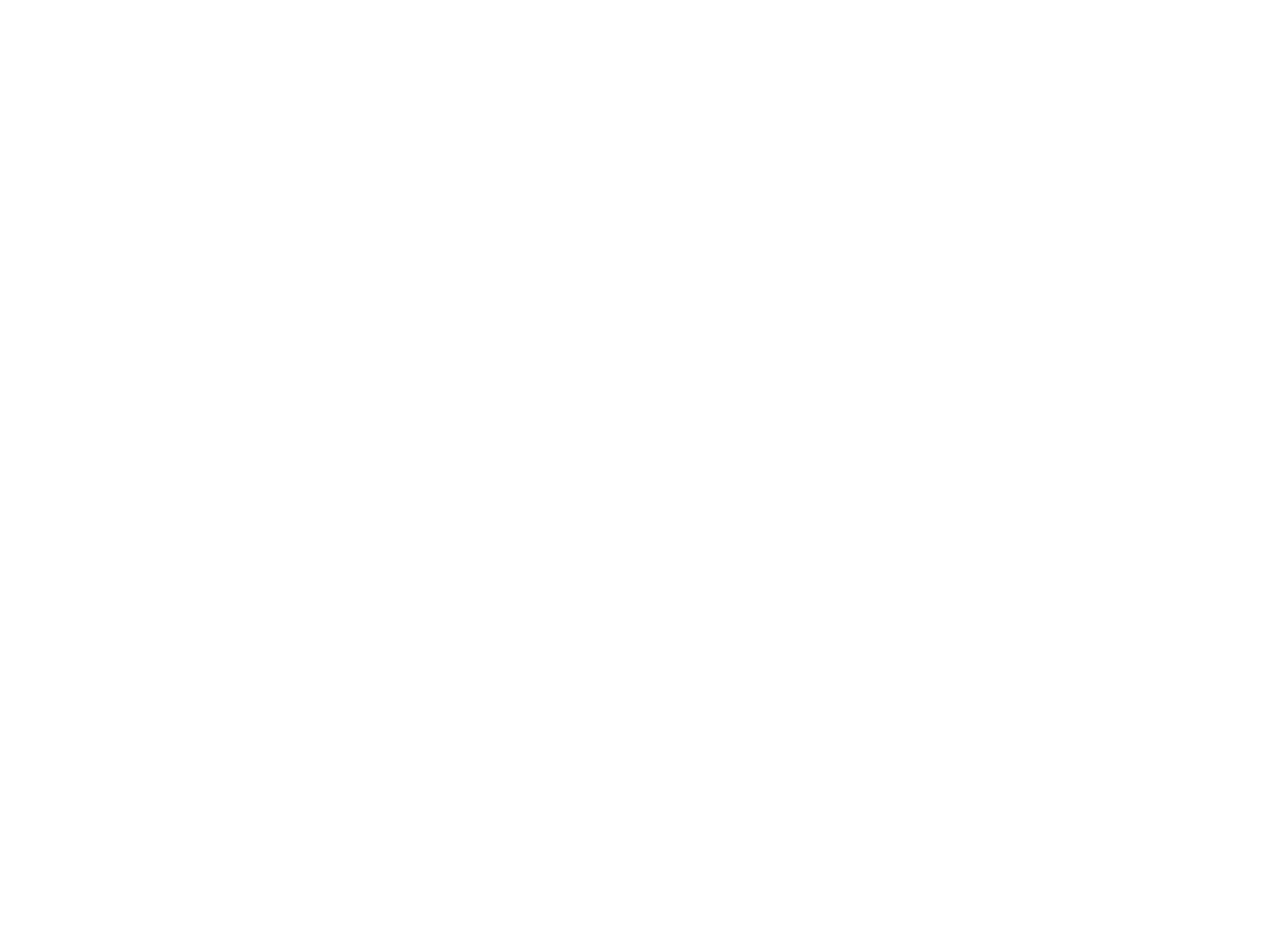
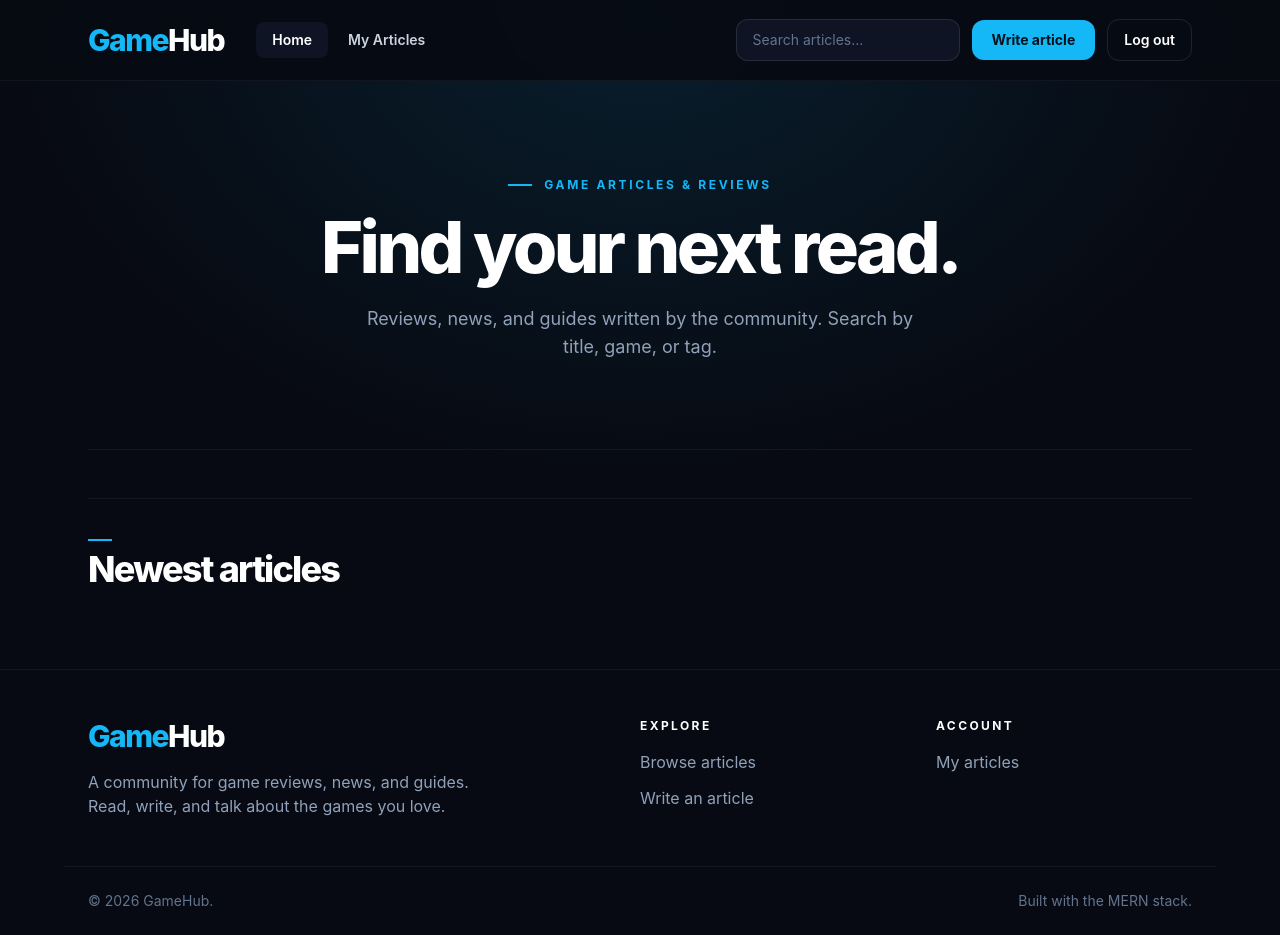
Before and after one commit to sasinduKavishka-123/Article-Site-Web, a React (Vite) app: page / in a window 1280 px wide. Before the commit the page ends 800 px from the top, so only its background shows below. Built offline with nearby package versions, Linux system fonts and the light colour scheme.

Commit message:
develop mainlayout and home page

```diff
--- /dev/null
+++ b/src/components/layout/Footer.tsx
@@ -0,0 +1,34 @@
+import { Link } from "react-router-dom";
+import { Logo } from "../AuthLayout";
+
+export default function Footer() {
+  return (
+    <footer className="mt-20 border-t border-white/5">
+      <div className="mx-auto grid max-w-6xl gap-10 px-6 py-12 md:grid-cols-[2fr_1fr_1fr]">
+        <div>
+          <Logo />
+          <p className="mt-4 max-w-sm text-slate-400">
+            A community for game reviews, news, and guides. Read, write, and talk about the games you love.
+          </p>
+        </div>
+        <div>
+          <p className="text-xs font-bold uppercase tracking-[0.2em]">Explore</p>
+          <ul className="mt-4 space-y-3 text-slate-400">
+            <li><Link to="/" className="hover:text-white">Browse articles</Link></li>
+            <li><Link to="/articles/new" className="hover:text-white">Write an article</Link></li>
+          </ul>
+        </div>
+        <div>
+          <p className="text-xs font-bold uppercase tracking-[0.2em]">Account</p>
+          <ul className="mt-4 space-y-3 text-slate-400">
+            <li><Link to="/my-articles" className="hover:text-white">My articles</Link></li>
+          </ul>
+        </div>
+      </div>
+      <div className="mx-auto flex max-w-6xl flex-wrap justify-between gap-2 border-t border-white/5 px-6 py-6 text-sm text-slate-500">
+        <span>© {new Date().getFullYear()} GameHub.</span>
+        <span>Built with the MERN stack.</span>
+      </div>
+    </footer>
+  );
+}
--- /dev/null
+++ b/src/components/layout/MainLayout.tsx
@@ -0,0 +1,21 @@
+import { Outlet } from "react-router-dom"
+import Navbar from "./Navbar"
+import Footer from "./Footer"
+
+export default function MainLayout() {
+    return (
+        <div className="">
+            <div
+                aria-hidden="true"
+                className="pointer-events-none absolute inset-x-0 top-0 h-[480px] bg-[radial-gradient(ellipse_at_top,rgba(20,184,246,0.12),transparent_70%)]"
+            />
+            <div className="relative">
+                <Navbar />
+                <main className="mx-auto max-w-6xl px-6 pt-10">
+                    <Outlet />
+                </main>
+                <Footer />
+            </div>
+        </div>
+    )
+}
--- /dev/null
+++ b/src/components/layout/Navbar.tsx
@@ -0,0 +1,87 @@
+import { Link, NavLink, useNavigate } from "react-router-dom";
+import { Logo } from "../AuthLayout";
+import { useState } from "react";
+
+const linkClass = ({ isActive }: { isActive: boolean }) =>
+  `rounded-lg px-4 py-2 text-sm font-semibold transition ${
+    isActive ? "bg-card text-white" : "text-slate-300 hover:text-white"
+  }`;
+
+export default function Navbar() {
+    const navigate = useNavigate();
+    const [open, setOpen] = useState(false);
+    const [q, setQ] = useState("");
+
+    const onSearch = () =>{}
+
+    const onLogout = () =>{}
+
+    const links = (
+    <>
+      <NavLink to="/" end className={linkClass} onClick={() => setOpen(false)}>Home</NavLink>
+      <NavLink to="/my-articles" className={linkClass} onClick={() => setOpen(false)}>My Articles</NavLink>
+      {/* {user?.role === "admin" && (
+        <NavLink to="/admin" className={linkClass} onClick={() => setOpen(false)}>Admin</NavLink>
+      )} */}
+    </>
+  );
+
+    return (
+        <header className="sticky top-0 z-40 border-b border-white/5 bg-base/90 backdrop-blur">
+            <div className="mx-auto flex h-20 max-w-6xl items-center gap-4 px-6">
+                <Logo />
+                <nav className="ml-4 hidden items-center gap-1 md:flex" aria-label="Main">{links}</nav>
+
+                <div className="ml-auto hidden items-center gap-3 md:flex">
+                    <form onSubmit={onSearch} className="hidden lg:block">
+                        <input
+                            value={q}
+                            onChange={(e) => setQ(e.target.value)}
+                            placeholder="Search articles..."
+                            aria-label="Search articles"
+                            className="w-56 rounded-xl border border-white/10 bg-card px-4 py-2.5 text-sm text-white placeholder-slate-500 outline-none focus:border-accent"
+                        />
+                    </form>
+                    <Link to="/articles/new" className="rounded-xl bg-accent px-5 py-2.5 text-sm font-bold text-[#04121c] hover:bg-[#3cc6fa]">
+                        Write article
+                    </Link>
+                    {/* <span className="max-w-[8rem] truncate text-sm text-slate-400" title={user?.email}>{user?.username}</span> */}
+                    <button type="button" onClick={onLogout} className="rounded-xl border border-white/10 px-4 py-2.5 text-sm font-semibold hover:bg-white/5">
+                        Log out
+                    </button>
+                </div>
+
+                <button
+                    type="button"
+                    onClick={() => setOpen((o) => !o)}
+                    aria-expanded={open}
+                    aria-label="Toggle menu"
+                    className="ml-auto rounded-lg border border-white/10 px-3 py-2 text-sm font-semibold md:hidden"
+                >
+                    {open ? "Close" : "Menu"}
+                </button>
+            </div>
+
+            {open && (
+                <div className="space-y-3 border-t border-white/5 px-6 py-4 md:hidden">
+                    <form onSubmit={onSearch}>
+                        <input
+                            value={q}
+                            onChange={(e) => setQ(e.target.value)}
+                            placeholder="Search articles..."
+                            aria-label="Search articles"
+                            className="w-full rounded-xl border border-white/10 bg-card px-4 py-3 text-sm text-white placeholder-slate-500 outline-none focus:border-accent"
+                        />
+                    </form>
+                    <nav className="flex flex-col gap-1" aria-label="Mobile">{links}</nav>
+                    <Link to="/articles/new" onClick={() => setOpen(false)} className="block rounded-xl bg-accent px-5 py-3 text-center text-sm font-bold text-[#04121c]">
+                        Write article
+                    </Link>
+                    <button type="button" onClick={onLogout} className="w-full rounded-xl border border-white/10 px-4 py-3 text-sm font-semibold">
+                        Log out ({/*user?.username*/})
+                    </button>
+                </div>
+            )}
+        </header>
+    )
+}
--- a/src/index.css
+++ b/src/index.css
@@ -1 +1,19 @@
 @import "tailwindcss";
+
+@theme {
+  --color-base: #070a12;
+  --color-card: #0e1424;
+  --color-field: #0a0f1c;
+  --color-accent: #14b8f6;
+
+  --font-sans: "Inter", ui-sans-serif, system-ui, sans-serif;
+}
+
+@layer base {
+  body {
+    @apply bg-base text-white antialiased;
+  }
+  ::selection {
+    background: rgba(20, 184, 246, 0.35);
+  }
+}
--- /dev/null
+++ b/src/pages/Home.tsx
@@ -0,0 +1,52 @@
+
+export default function Home() {
+    return (
+        <div>
+            <section className="py-8 text-center sm:py-14">
+                <p className="flex items-center justify-center gap-3 text-xs font-bold uppercase tracking-[0.22em] text-accent">
+                    <span className="h-0.5 w-6 bg-accent" />
+                    Game articles &amp; reviews
+                </p>
+                <h1 className="mx-auto mt-4 max-w-3xl text-5xl font-extrabold leading-[1.05] tracking-tighter sm:text-7xl">
+                    Find your next read.
+                </h1>
+                <p className="mx-auto mt-5 max-w-xl text-lg text-slate-400">
+                    Reviews, news, and guides written by the community. Search by title, game, or tag.
+                </p>
+                <div className="mt-8">
+                    {/* <SearchBar value={q} onChange={(v) => update({ q: v, page: "" })} placeholder="Search by title, game, or tag..." /> */}
+                </div>
+            </section>
+
+            <div className="flex flex-wrap gap-2 border-y border-white/5 py-6" role="group" aria-label="Filter by tag">
+                {/* <TagPill label="All" size="md" active={!tag} muted={!!tag} onClick={() => update({ tag: "", page: "" })} />
+                {(tags ?? []).map((t) => (
+                    <TagPill key={t} label={t} size="md" active={tag === t} muted={tag !== t} onClick={() => update({ tag: t, page: "" })} />
+                ))} */}
+            </div>
+
+            <section className="mt-10">
+                <p className="flex items-center gap-3 text-xs font-bold uppercase tracking-[0.22em] text-accent">
+                    <span className="h-0.5 w-6 bg-accent" />
+                    {/* {tag ? `Tagged "${tag}"` : "Latest"} */}
+                </p>
+                <h2 className="mt-2 mb-6 text-4xl font-extrabold tracking-tighter">Newest articles</h2>
+
+                {/* {loading && !data ? (
+                    <Spinner />
+                ) : error ? (
+                    <EmptyState title="Could not load articles" text={error} />
+                ) : !data || data.items.length === 0 ? (
+                    <EmptyState title="No articles found" text="Try a different search or tag, or write the first one." />
+                ) : (
+                    <>
+                        <div className={`grid gap-6 sm:grid-cols-2 lg:grid-cols-3 ${loading ? "opacity-60" : ""}`}>
+                            {data.items.map((a) => <ArticleCard key={a._id} article={a} />)}
+                        </div>
+                        <Pagination page={data.page} pages={data.pages} onChange={(p) => update({ page: p === 1 ? "" : String(p) })} />
+                    </>
+                )} */}
+            </section>
+        </div>
+    )
+}
--- a/src/router/index.tsx
+++ b/src/router/index.tsx
@@ -3,6 +3,8 @@
 import { useAuth } from "../hooks/useAuth";
 import Register from "../pages/Register"
 import Login from "../pages/Login"
+import Home from "../pages/Home";
+import MainLayout from "../components/layout/MainLayout";
 
 
 type RequireAuthTypes = { children: ReactNode; roles?: string[] }
@@ -44,7 +46,9 @@
             <Routes>
                 <Route path="/register" element={<Register />} />
                 <Route path="/login" element={<Login />} />
-                <Route path="*" element={<Navigate to="/" replace />} />
+                <Route path="/" element={<MainLayout />}>
+                    <Route path="/" element={<Home />} />
+                </Route>
             </Routes>
         </BrowserRouter>
     )
```
